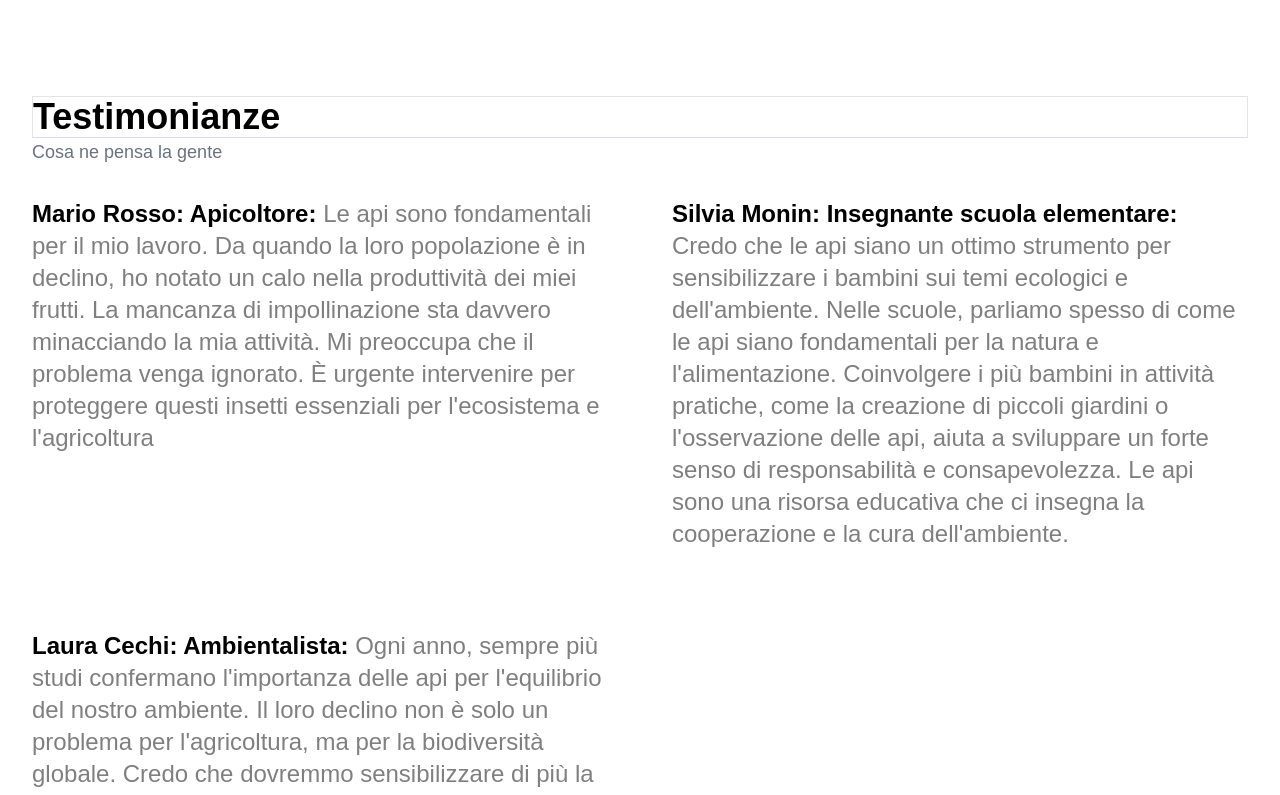
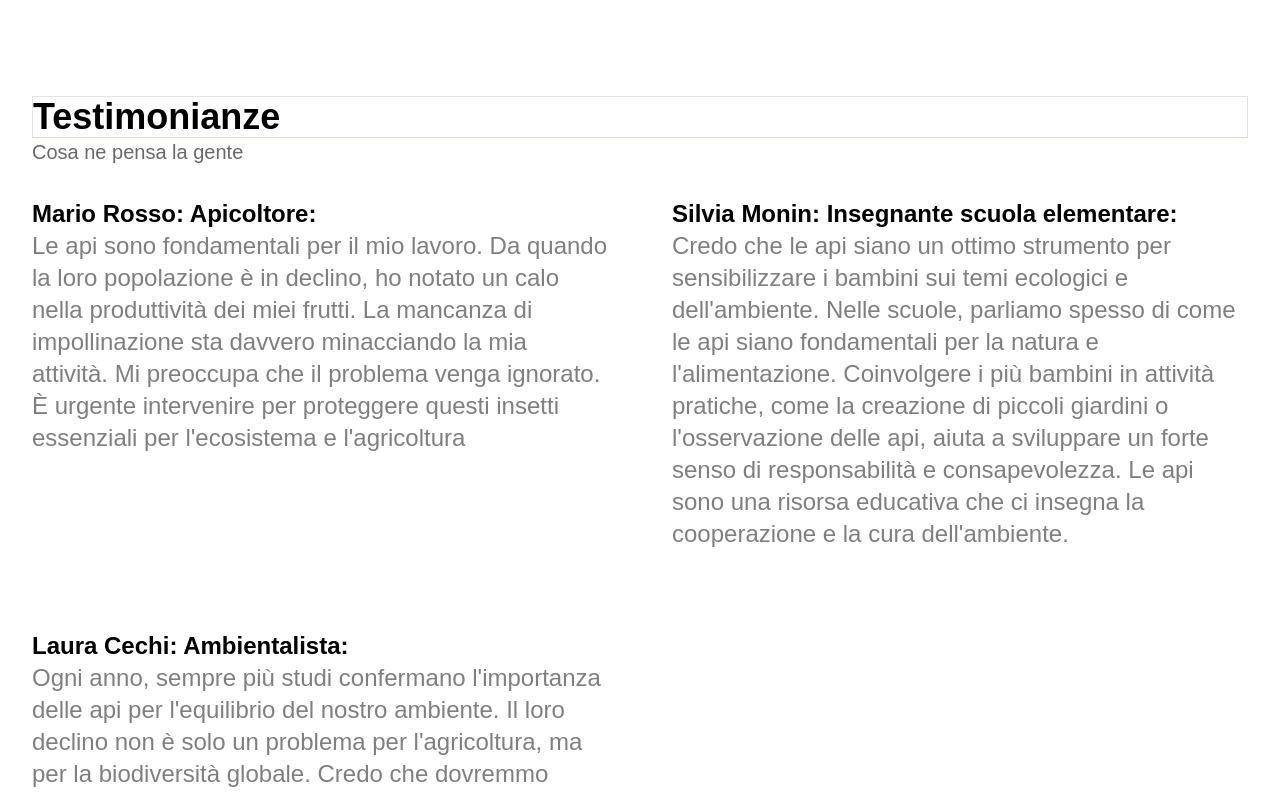
Before and after one commit to seba771/test-nextjs, a Next.js app: page /sitoapi in a window 1280 px wide. Shown: the part 3580-4375 px from the top of the page. Built offline with nearby package versions, Linux system fonts and the light colour scheme.

Commit message:
ultime due modifiche components

```diff
--- a/src/components/templates/save-the-bees/box.tsx
+++ b/src/components/templates/save-the-bees/box.tsx
@@ -12,7 +12,7 @@ export default function Box({ boxed }: { boxed: BoxProps }) {
     <section className="w-full h-full md:pb-28 pb-12">
       <div className="text-center flex flex-col items-center justify-center border-2 border-black rounded-md p-12">
         <h1 className="md:text-6xl text-4xl font-semibold">{boxed.title}</h1>
-                <p className="text-secondary md:text-4xl text-xl pt-4 pb-4">{boxed.description}</p>
+        <p className="text-secondary md:text-4xl text-2xl pt-4 pb-4">{boxed.description}</p>
         <div className="flex flex-row justify-between border-2 border-black rounded-full p-2">
 
           <svg
@@ -31,7 +31,7 @@ export default function Box({ boxed }: { boxed: BoxProps }) {
             />
           </svg>{" "}
 
-                    <Link className="text-primary md:text-3xl text-xl font-semibold px-6" href="#">
+          <Link className="text-primary md:text-3xl text-2xl font-semibold px-6" href="#">
             <p>{boxed.buttonText}</p>
           </Link>
           <svg
--- a/src/components/templates/save-the-bees/responsivegrid.tsx
+++ b/src/components/templates/save-the-bees/responsivegrid.tsx
@@ -14,17 +14,17 @@ export default function ReviewSection({ review }: { review: ReviewProps }) {
     <section className="w-full h-full md:pb-28">
       <div className="pb-16">
       <h1 className="md:text-4xl text-3xl text-black font-semibold border border-b-violet-200">{review.title}</h1>
-        <p className="text-lg text-gray-500">{review.description}</p>
+        <p className="md:text-xl text-lg text-secondary">{review.description}</p>
         <div className="mt-4 md:grid md:grid-cols-2 md:gap-16">
           {review.reviewCard.map((item, index) => (
             <div
               key={index}
               className="mt-4 md:text-2xl text-xl text-black/50 font-normal"
             >
-              <p>
-                <span className="font-semibold text-black">{item.name}: </span>
+              <div>
+                <p className="font-semibold text-black">{item.name}: </p>
                 {item.review}
-              </p>
+              </div>
             </div>
           ))}
         </div>
```
Lines whose indentation alone changed are shown as unchanged.
